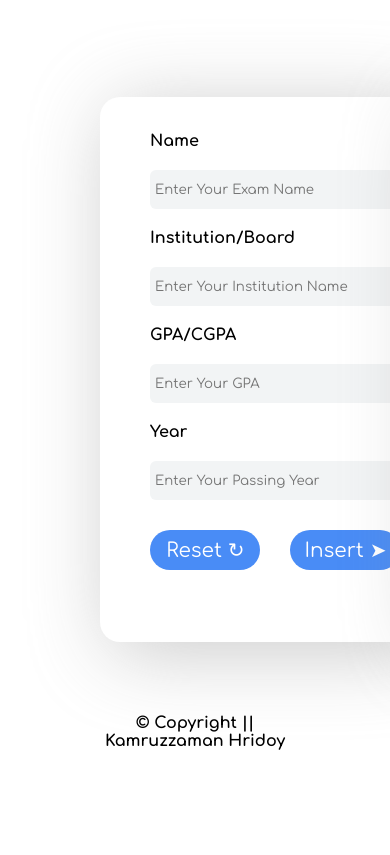
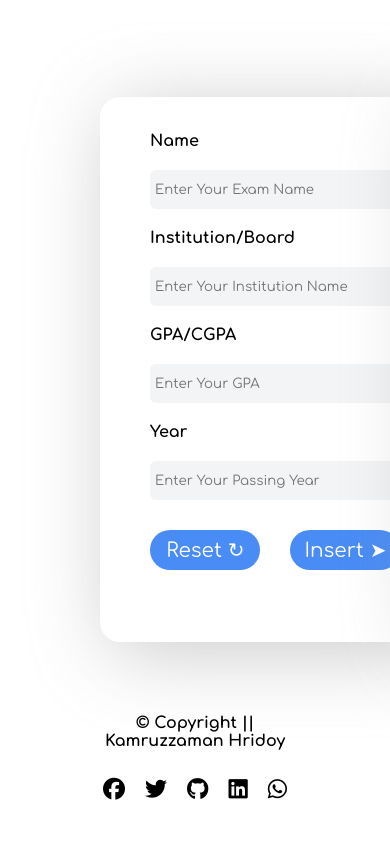
Before and after one commit to Kamruzzamanhridoy8/software-project-2, a plain HTML site: page index.html in a window 390 px wide. Shown: the part 962-1817 px from the top of the page. Drawn offline with Linux system fonts and the light colour scheme.

Commit message:
chnage the footer css code for responsive

```diff
--- a/css/style.css
+++ b/css/style.css
@@ -182,13 +182,13 @@ address a:hover{
 footer h4{
     text-align: center;
 }
-footer{
-    position: relative;
+.s-icon{
+    display: flex;
+    justify-content:center;
 }
 .s-icon a i{
     font-size: 22px;
     padding: 10px;
-    transform: translateX(530px);
     transition: 1s;
     color: black;
     border-radius: 50%;
```
Also changed, not shown: index.html (+1 -1 lines).
